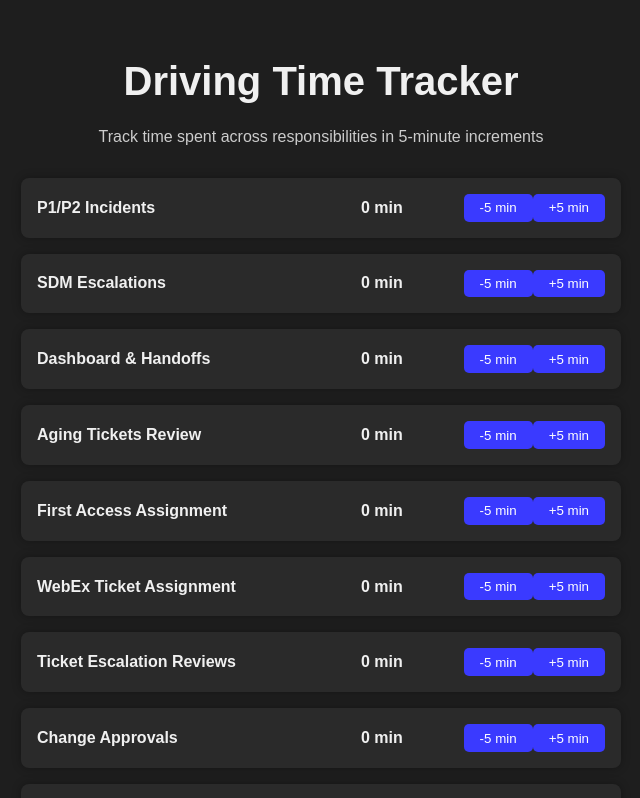
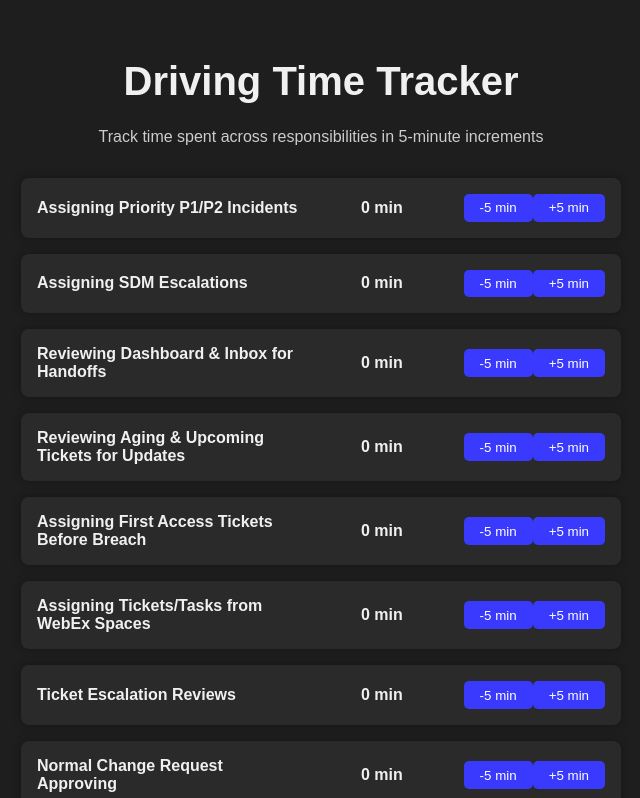
Before and after one commit to murrayj426/driving-time-tracker, a React (Vite) app: page / in a window 1280 px wide. Shown: the top 798 px of the page, without its empty margins (319-959 px from the left). Built offline with nearby package versions, Linux system fonts and the light colour scheme.

Commit message:
Update time tracking categories for clarity

```diff
--- a/src/App.jsx
+++ b/src/App.jsx
@@ -2,15 +2,15 @@ import React, { useState, useEffect } from 'react';
 import styles from './App.module.css';
 
 const categories = [
-  'P1/P2 Incidents',
-  'SDM Escalations',
-  'Dashboard & Handoffs',
-  'Aging Tickets Review',
-  'First Access Assignment',
-  'WebEx Ticket Assignment',
+  'Assigning Priority P1/P2 Incidents',
+  'Assigning SDM Escalations',
+  'Reviewing Dashboard & Inbox for Handoffs',
+  'Reviewing Aging & Upcoming Tickets for Updates',
+  'Assigning First Access Tickets Before Breach',
+  'Assigning Tickets/Tasks from WebEx Spaces',
   'Ticket Escalation Reviews',
-  'Change Approvals',
-  'Scope & Assignment Review'
+  'Normal Change Request Approving',
+  'Assess Out-of-Scope & Wrongly Assigned Tickets'
 ];
 
 function App() {
```
